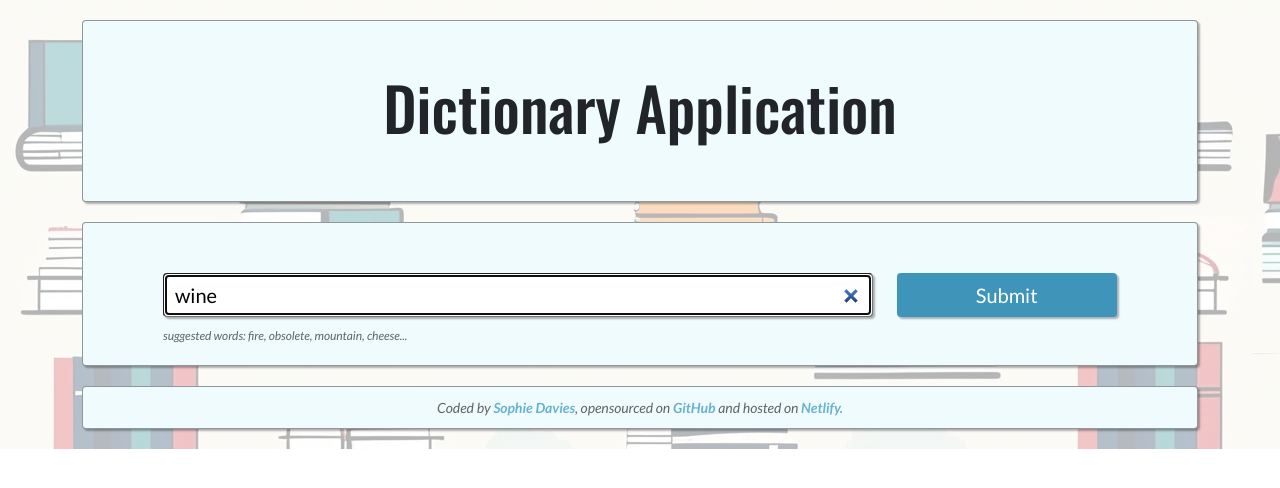
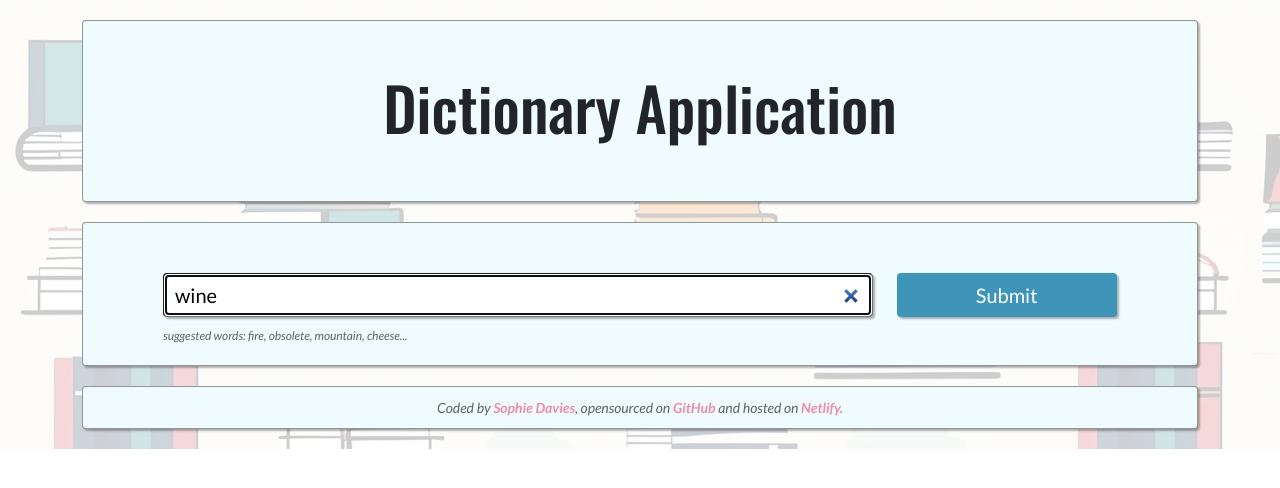
Before and after one commit to SophieLMD/react-dictionary-app, a React (Create React App) app: page / in a window 1280 px wide. Shown: the top 488 px of the page. Built offline with nearby package versions, Linux system fonts and the light colour scheme; no server answers.

Commit message:
Adjusted styling

```diff
--- a/src/App.css
+++ b/src/App.css
@@ -7,7 +7,7 @@
 .App {
   background-image: url(image-books.png);
   background-repeat: repeat;
-  background-color: rgba(255, 255, 255, 0.7);
+  background-color: rgba(255, 255, 255, 0.8);
   background-blend-mode: lighten;
   padding: 20px;
   font-family: "Lato", sans-serif;
@@ -32,7 +32,7 @@
 }
 .App a {
   text-decoration: none;
-  color: var(--secondary-color);
+  color: #eb5f88;
   font-weight: 600;
 }
 .App a:hover {
--- a/src/Meaning.css
+++ b/src/Meaning.css
@@ -3,6 +3,11 @@
   font-size: 25px;
   line-height: 1.5;
   font-weight: bold;
+}
+.Meaning h5 {
+  font-size: 16px;
+  line-height: 1.5;
+  margin-top: 10px;
 }
 .Meaning .definition {
   margin-top: 10px;
--- a/src/Meaning.js
+++ b/src/Meaning.js
@@ -9,10 +9,10 @@ export default function Meaning(props) {
       </h3>
       <div className="definition">{props.meaning.definition}</div>
       <div className="example">{props.meaning.example}</div>
-      <h3>
+      <h5>
         <strong>{""}</strong>
         <Synonyms synonyms={props.meaning.synonyms} />
-      </h3>
+      </h5>
     </div>
   );
 }
```
